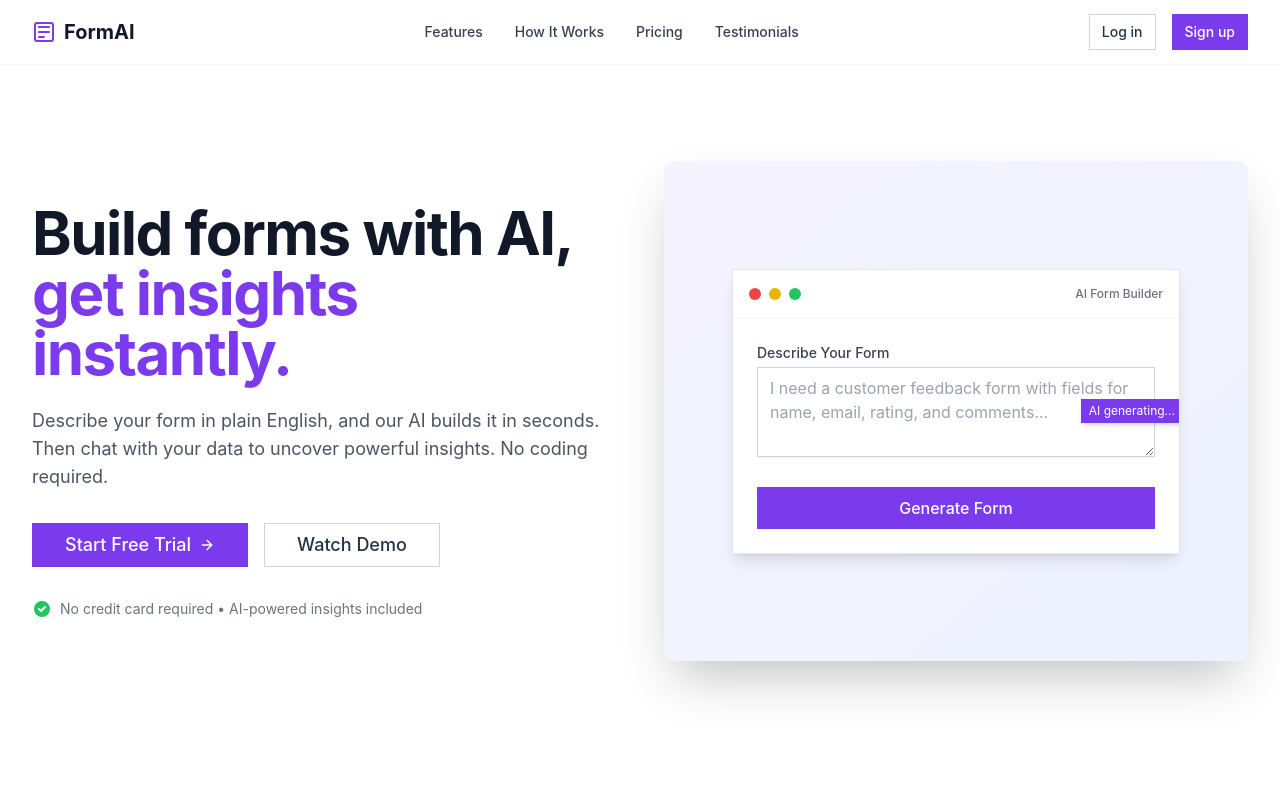
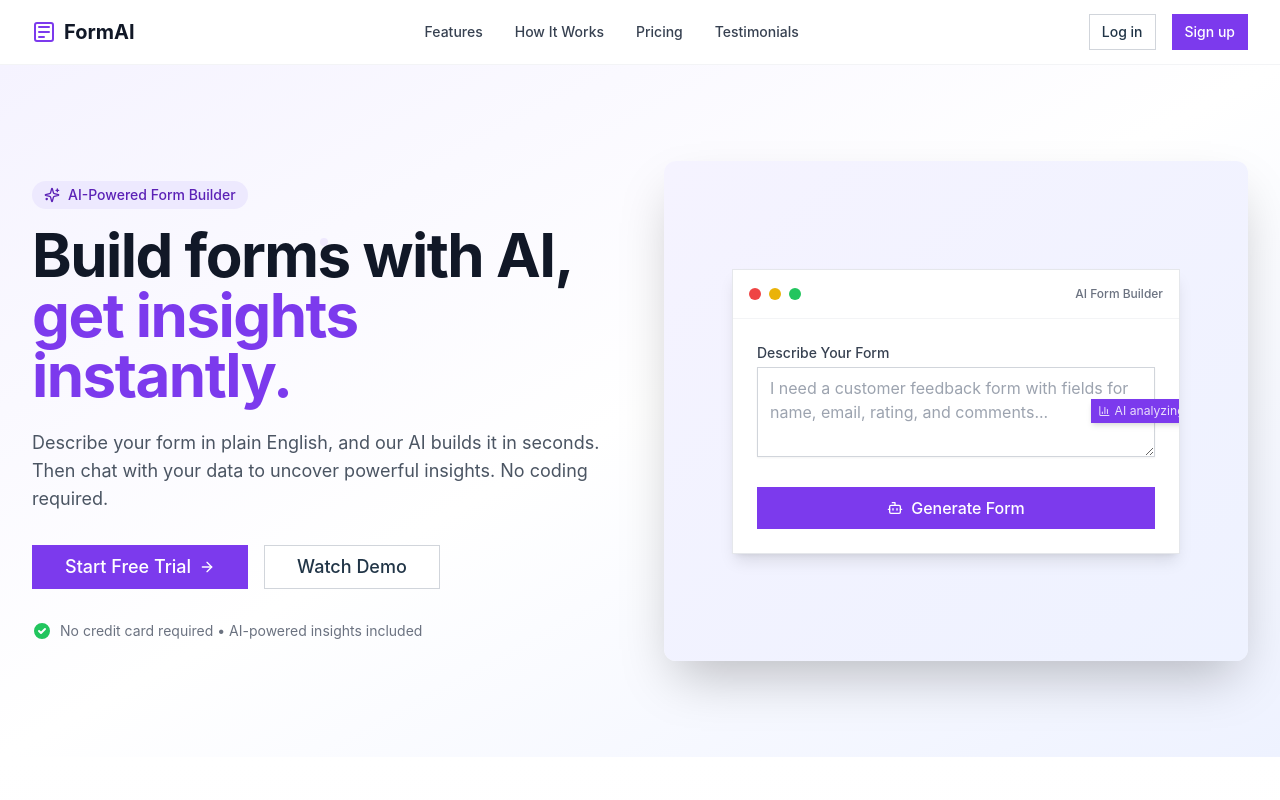
Before and after one commit to barakadanny/AutoForm_Gen, a React (Vite) app in the folder frontend/: page / in a window 1280 px wide. Shown: the top 800 px of the page. Built offline with nearby package versions, Linux system fonts and the light colour scheme.

Commit message:
feat(frontend): enhance HeroSection with animated elements and improved UI for better user experience

```diff
--- a/frontend/src/components/sections/hero-section.tsx
+++ b/frontend/src/components/sections/hero-section.tsx
@@ -1,12 +1,34 @@
 import { Button } from "@/components/ui/button"
-import { ArrowRight } from "lucide-react"
+import { ArrowRight, Sparkles, Bot, BarChart3 } from "lucide-react"
+import { motion } from "framer-motion"
 
 export default function HeroSection() {
   return (
-    <section className="py-16 md:py-24 overflow-hidden">
+    <section className="py-16 md:py-24 overflow-hidden relative">
+      {/* Background gradient */}
+      <div className="absolute inset-0 bg-gradient-to-br from-purple-50 via-white to-indigo-50 -z-10" />
+
+      {/* Animated dots */}
+      <div className="absolute inset-0 overflow-hidden -z-10">
+        <div className="absolute top-0 left-0 w-full h-full opacity-10">
+          <div className="absolute top-1/4 left-1/4 w-2 h-2 bg-purple-500 rounded-full animate-pulse" />
+          <div className="absolute top-3/4 right-1/4 w-3 h-3 bg-indigo-500 rounded-full animate-pulse" style={{ animationDelay: '0.5s' }} />
+          <div className="absolute bottom-1/4 left-3/4 w-2 h-2 bg-purple-500 rounded-full animate-pulse" style={{ animationDelay: '1s' }} />
+        </div>
+      </div>
+
       <div className="container mx-auto px-4 sm:px-6 lg:px-8">
         <div className="grid grid-cols-1 lg:grid-cols-2 gap-12 items-center">
-          <div className="max-w-xl">
+          <motion.div
+            className="max-w-xl"
+            initial={{ opacity: 0, y: 20 }}
+            animate={{ opacity: 1, y: 0 }}
+            transition={{ duration: 0.5 }}
+          >
+            <div className="inline-flex items-center px-3 py-1 rounded-full bg-purple-100 text-purple-800 text-sm font-medium mb-4">
+              <Sparkles className="h-4 w-4 mr-2" />
+              AI-Powered Form Builder
+            </div>
             <h1 className="text-4xl md:text-5xl lg:text-6xl font-bold tracking-tight text-gray-900 leading-tight">
               Build forms with AI, <span className="text-purple-600">get insights instantly.</span>
             </h1>
@@ -14,9 +36,9 @@ export default function HeroSection() {
               Describe your form in plain English, and our AI builds it in seconds. Then chat with your data to uncover powerful insights. No coding required.
             </p>
             <div className="mt-8 flex flex-col sm:flex-row gap-4">
-              <Button size="lg" className="px-8">
+              <Button size="lg" className="px-8 group">
                 Start Free Trial
-                <ArrowRight className="ml-2 h-4 w-4" />
+                <ArrowRight className="ml-2 h-4 w-4 transition-transform group-hover:translate-x-1" />
               </Button>
               <Button size="lg" variant="outline" className="px-8">
                 Watch Demo
@@ -37,10 +59,16 @@ export default function HeroSection() {
               </svg>
               <span>No credit card required • AI-powered insights included</span>
             </div>
-          </div>
-          <div className="relative lg:h-[500px] rounded-xl overflow-hidden shadow-2xl">
+          </motion.div>
+
+          <motion.div
+            className="relative lg:h-[500px] rounded-xl overflow-hidden shadow-2xl"
+            initial={{ opacity: 0, x: 20 }}
+            animate={{ opacity: 1, x: 0 }}
+            transition={{ duration: 0.5, delay: 0.2 }}
+          >
             <div className="bg-gradient-to-br from-purple-50 to-indigo-50 h-full w-full flex items-center justify-center p-6">
-              <div className="relative w-full max-w-md mx-auto bg-white rounded-lg shadow-lg overflow-hidden border border-gray-200">
+              <div className="relative w-full max-w-md mx-auto bg-white rounded-lg shadow-lg overflow-hidden border border-gray-200 pointer-events-none select-none">
                 <div className="p-4 border-b border-gray-100 flex items-center justify-between">
                   <div className="flex items-center space-x-2">
                     <div className="h-3 w-3 bg-red-500 rounded-full"></div>
@@ -54,26 +82,42 @@ export default function HeroSection() {
                     <div>
                       <label className="block text-sm font-medium text-gray-700 mb-1">Describe Your Form</label>
                       <textarea
-                        className="w-full px-3 py-2 border border-gray-300 rounded-md shadow-sm focus:outline-none focus:ring-2 focus:ring-purple-500 focus:border-purple-500"
+                        readOnly
+                        className="w-full px-3 py-2 border border-gray-300 rounded-md shadow-sm focus:outline-none focus:ring-2 focus:ring-purple-500 focus:border-purple-500 pointer-events-none"
                         rows={3}
                         placeholder="I need a customer feedback form with fields for name, email, rating, and comments..."
                       ></textarea>
                     </div>
                     <div className="pt-2">
-                      <button className="w-full bg-purple-600 text-white py-2 px-4 rounded-md hover:bg-purple-700 transition-colors">
+                      <button className="w-full bg-purple-600 text-white py-2 px-4 rounded-md hover:bg-purple-700 transition-colors flex items-center justify-center pointer-events-none">
+                        <Bot className="h-4 w-4 mr-2" />
                         Generate Form
                       </button>
                     </div>
                   </div>
                 </div>
-                <div className="absolute top-1/2 -right-1 transform -translate-y-1/2">
-                  <div className="bg-purple-600 text-white text-xs py-1 px-2 rounded-md shadow-md">
-                    <span className="block">AI generating...</span>
+                <div className="absolute top-1/2 -right-6 transform -translate-y-1/2">
+                  <div className="bg-purple-600 text-white text-xs py-1 px-2 rounded-md shadow-md flex items-center">
+                    <motion.div
+                      animate={{
+                        scale: [1, 1.1, 1],
+                        opacity: [0.8, 1, 0.8],
+                      }}
+                      transition={{
+                        duration: 1.5,
+                        repeat: Infinity,
+                        ease: "easeInOut"
+                      }}
+                      className="flex items-center"
+                    >
+                      <BarChart3 className="h-3 w-3 mr-1" />
+                      <span>AI analyzing...</span>
+                    </motion.div>
                   </div>
                 </div>
               </div>
             </div>
-          </div>
+          </motion.div>
         </div>
       </div>
     </section>
```
